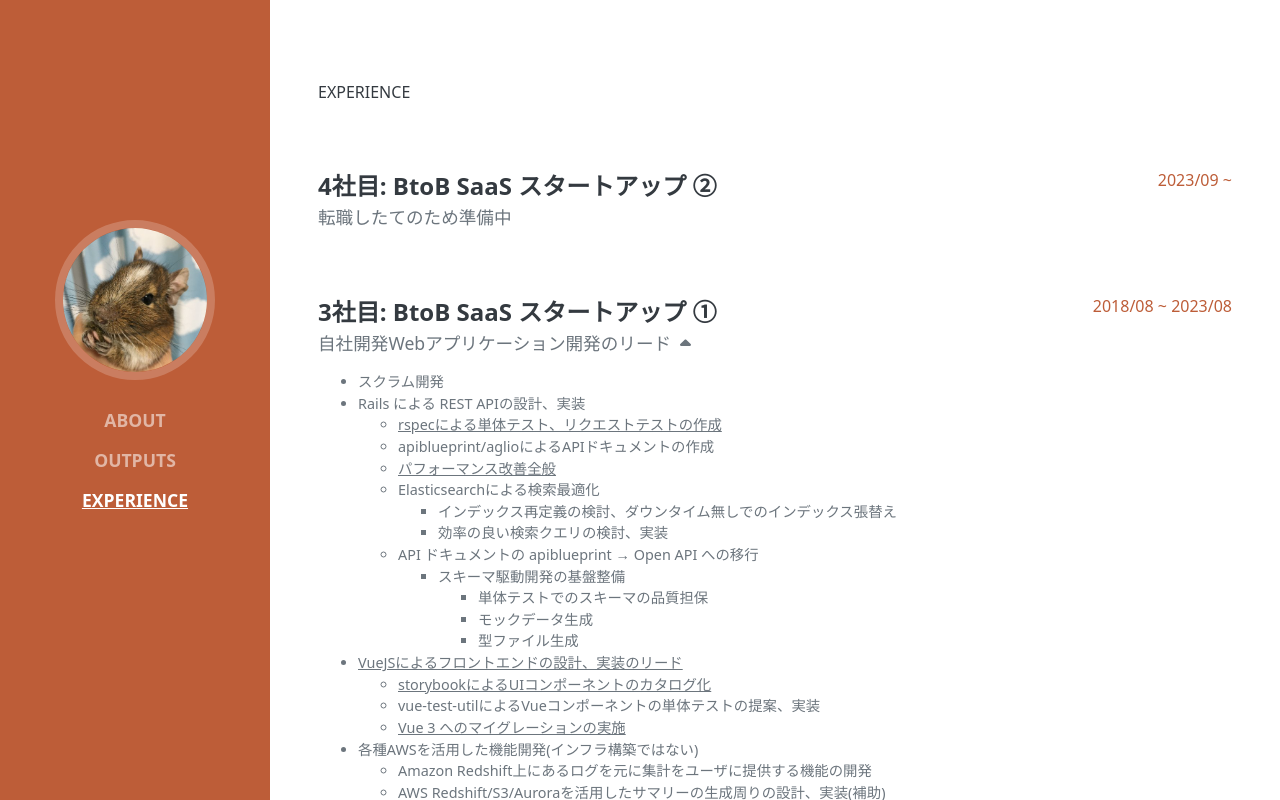
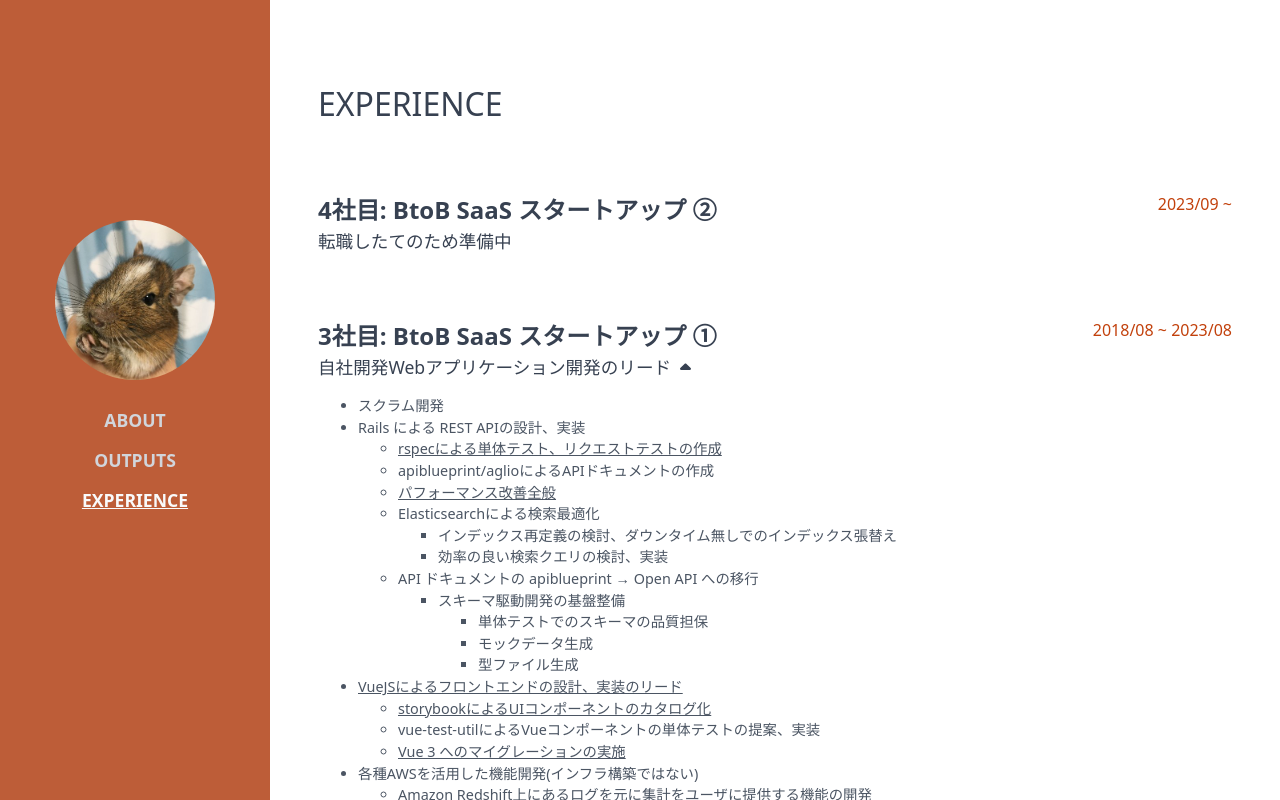
Before and after one commit to s-sasaki-0529/portfolio, a Next.js app: page /experience in a window 1280 px wide. Built offline with nearby package versions, Linux system fonts and the light colour scheme.

Commit message:
#33 カラーコードの指定をやめて Tailwind の colors に差し替える

```diff
--- a/components/Link.tsx
+++ b/components/Link.tsx
@@ -9,7 +9,7 @@ export const Link: React.FC<Prop> = props => {
   return (
     <>
       <NextLink className="nextLink" href={props.href}>
-        <a className="underline visited:text-[rgb(0,_0,_238)]">{props.children}</a>
+        <a className="underline visited:text-blue-700">{props.children}</a>
       </NextLink>
     </>
   )
--- a/pages/_app.tsx
+++ b/pages/_app.tsx
@@ -23,8 +23,8 @@ function MyApp({ Component, pageProps }) {
           <li key={menu} className="h-[40px] font-extrabold list-none no-underline decoration-0 leading-[0]">
             <Link href={`/${menu}`}>
               <a
-                className={`text-[1.1rem] text-[rgba(255,255,255,0.55)] uppercase nonetex ${
-                  menu === currentPageName ? 'text-white underline' : ''
+                className={`text-[1.1rem] text-gray-300 uppercase nonetex ${
+                  menu === currentPageName ? 'text-gray-50 underline' : ''
                 }`}
               >
                 {menu}
@@ -42,11 +42,11 @@ function MyApp({ Component, pageProps }) {
         <Head>
           <title>Shingo Sasaki</title>
         </Head>
-        <nav className="flex flex-col justify-center items-center min-w-[270px] h-dvh bg-[rgb(189,_93,_56)] sp:hidden">
+        <nav className="flex flex-col justify-center items-center min-w-[270px] h-dvh bg-brand sp:hidden">
           <Image
             src="/icon.jpg"
             alt="笹木信吾のいつものプロフィールアイコン画像"
-            className="!border-[0.5rem] !border-solid !border-[rgba(255,255,255,0.2)] rounded-[50%]"
+            className="!border-[0.5rem] rounded-[50%]"
             width={160}
             height={160}
           />
@@ -55,19 +55,19 @@ function MyApp({ Component, pageProps }) {
           </div>
         </nav>
         <nav className="sp-nav pc:hidden fixed left-0 right-0 top-0 z-[100]">
-          <div className="flex justify-between items-center w-dvw h-[56px] py-[8px] px-[16px] bg-[rgb(189,_93,_56)]">
+          <div className="flex justify-between items-center w-dvw h-[56px] py-[8px] px-[16px] bg-brand">
             <h1 className="text-white text-[1.25rem] font-light">Shingo Sasaki</h1>
             <button
               title="メインメニュー"
-              className="w-[56px] h-[40px] bg-transparent border-[1px] border-solid border-[rgba(255,_255,_255,_0.1)] rounded-[0.25em] cursor-pointer p-0"
+              className="w-[56px] h-[40px] bg-transparent border-[1px] rounded-[0.25em] cursor-pointer p-0"
               onClick={() => setIsShowSpMenu(!isShowSpMenu)}
             >
               {' '}
-              <FontAwesomeIcon className="text-[rgba(255,_255,_255,_0.55)]" icon={faBars} />
+              <FontAwesomeIcon className="text-gray-300" icon={faBars} />
             </button>
           </div>
           <div
-            className={`fixed top-[56px] px-[16px] py-[0] w-full bg-[rgb(189,_93,_56)] [transition:height_0.1s] ${
+            className={`fixed top-[56px] px-[16px] py-[0] w-full bg-brand [transition:height_0.1s] ${
               isShowSpMenu ? 'h-[120px]' : 'h-0 overflow-hidden'
             }`}
           >
--- a/pages/experience.tsx
+++ b/pages/experience.tsx
@@ -17,24 +17,24 @@ export default function Experience() {
     return (
       <div className="my-[4rem]">
         <div className="flex justify-between sp:flex-col">
-          <span className="text-[1.5rem] font-semibold text-[rgb(_52,_58,_64)]">{props.company}</span>
-          <span className="text-[rgb(_189,_93,_56)]">{props.period}</span>
+          <span className="text-[1.5rem] font-semibold text-gray-700">{props.company}</span>
+          <span className="text-orange-700">{props.period}</span>
         </div>
         {props.children ? (
           <>
             <button
-              className="text-[1.1rem] text-[rgb(108,117,125)] border-none bg-transparent p-0"
+              className="text-[1.1rem] text-gray-700 border-none bg-transparent p-0"
               onClick={() => setIsShowDescription(!isShowDescription)}
             >
               <span className="mr-[0.5em]">{props.summary}</span>
               <FontAwesomeIcon className="toggleIcon" icon={isShowDescription ? faCaretUp : faCaretDown} />
             </button>
-            <div className="text-[rgb(108,117,125)] text-[0.9rem]">
+            <div className="text-gray-600 text-[0.9rem]">
               <div className={isShowDescription ? '' : 'hidden'}>{props.children}</div>
             </div>
           </>
         ) : (
-          <div className="text-[rgb(108,117,125)] text-[1.1rem]">{props.summary}</div>
+          <div className="text-gray-700 text-[1.1rem]">{props.summary}</div>
         )}
       </div>
     )
@@ -42,7 +42,7 @@ export default function Experience() {
 
   return (
     <div className="w-full h-full">
-      <h1 className="text-[rgb(_52,_58,_64)]">EXPERIENCE</h1>
+      <h1 className="text-[2rem] text-gray-700">EXPERIENCE</h1>
       <ExperienceBlock
         company="4社目: BtoB SaaS スタートアップ ②"
         period="2023/09 ~"
--- a/pages/index.tsx
+++ b/pages/index.tsx
@@ -13,13 +13,13 @@ export default function Home() {
   const LinkIcon: React.FC<{ title: string; href: string; icon: ReactNode }> = props => (
     <>
       <a
-        className="flex justify-center items-center bg-[rgb(73,_80,_87)] w-[3em] h-[3em] mr-[24px] rounded-[50%] cursor-pointer hover:bg-[rgb(189,_93,_56)]"
+        className="flex justify-center items-center bg-gray-700 w-[3em] h-[3em] mr-[24px] rounded-[50%] cursor-pointer hover:bg-brand"
         rel="noreferrer"
         target="_blank"
         href={props.href}
         title={props.title}
       >
-        <svg className="fill-[rgb(255,_255,_255)] w-1/2 h-1/2">{props.icon}</svg>
+        <svg className="fill-white w-1/2 h-1/2">{props.icon}</svg>
       </a>
     </>
   )
@@ -41,12 +41,12 @@ export default function Home() {
     <div>
       <div className="sp:flex sp:items-center sp:gap-2">
         <MobileUserIcon />
-        <h1 className="sp:text-[7vw] text-[rgb(52,58,64)] text-[3rem]">笹木 信吾</h1>
-        <h2 className="sp:!hidden text-[rgb(52,58,64)] text-[3rem]">SHINGO SASAKI</h2>
+        <h1 className="sp:text-[7vw] text-gray-800 text-[3rem]">笹木 信吾</h1>
+        <h2 className="sp:!hidden text-gray-800 text-[3rem]">SHINGO SASAKI</h2>
       </div>
-      <div className="pc:text-[1.5rem] sp:text-[4vw] sp:text-right font-normal mb-[50px] text-[rgb(108,117,125)]">
-        <span className="profile">birth in 1992, live in Saitama Japan, </span>
-        <span className="text-[rgb(189,_93,_56)]">shingo.sasaki.0529@gmail.com</span>
+      <div className="pc:text-[1.5rem] sp:text-[4vw] sp:text-right font-normal mb-[50px]">
+        <span className="text-gray-500">birth in 1992, live in Saitama Japan, </span>
+        <span className="text-brand">shingo.sasaki.0529@gmail.com</span>
       </div>
       <div className="mb-[50px]">
         <p className="py-[5px]">Web系エンジニア</p>
--- a/pages/outputs.tsx
+++ b/pages/outputs.tsx
@@ -40,7 +40,7 @@ function linkList(items: { date: string; title: string; url: string }[]) {
       {items.map(item => (
         <div key={item.title} className="flex mb-[1em] text-[1rem] cursor-pointer">
           <div className="sp:hidden mr-[1em]">{new Date(item.date).toISOString().split('T')[0]}</div>
-          <a className="underline visited:text-[rgb(0,_0,_238)]" rel="noreferrer" target="_blank" href={item.url}>
+          <a className="underline visited:text-blue-700" rel="noreferrer" target="_blank" href={item.url}>
             {item.title}
           </a>
         </div>
@@ -83,7 +83,7 @@ export default function Outputs(props: RSSFeed) {
   }
 
   return (
-    <div className="w-full h-full text-[rgb(_52,_58,_64)]">
+    <div className="w-full h-full text-gray-700">
       <div className="flex justify-start items-baseline mb-[4em]">
         <div className="mr-[0.5em] text-[2rem]">OUTPUTS</div>
         <div className="flex gap-2">
--- a/tailwind.config.js
+++ b/tailwind.config.js
@@ -1,3 +1,5 @@
+const colors = require('tailwindcss/colors')
+
 /** @type {import('tailwindcss').Config} */
 module.exports = {
   content: [
@@ -6,6 +8,10 @@ module.exports = {
   ],
   theme: {
     extend: {},
+    colors: {
+      ...colors,
+      brand: "#bd5d38"
+    },
     screens: {
       'sp': { 'max': '920px' },
       'pc': { 'min': '921px' },
```
